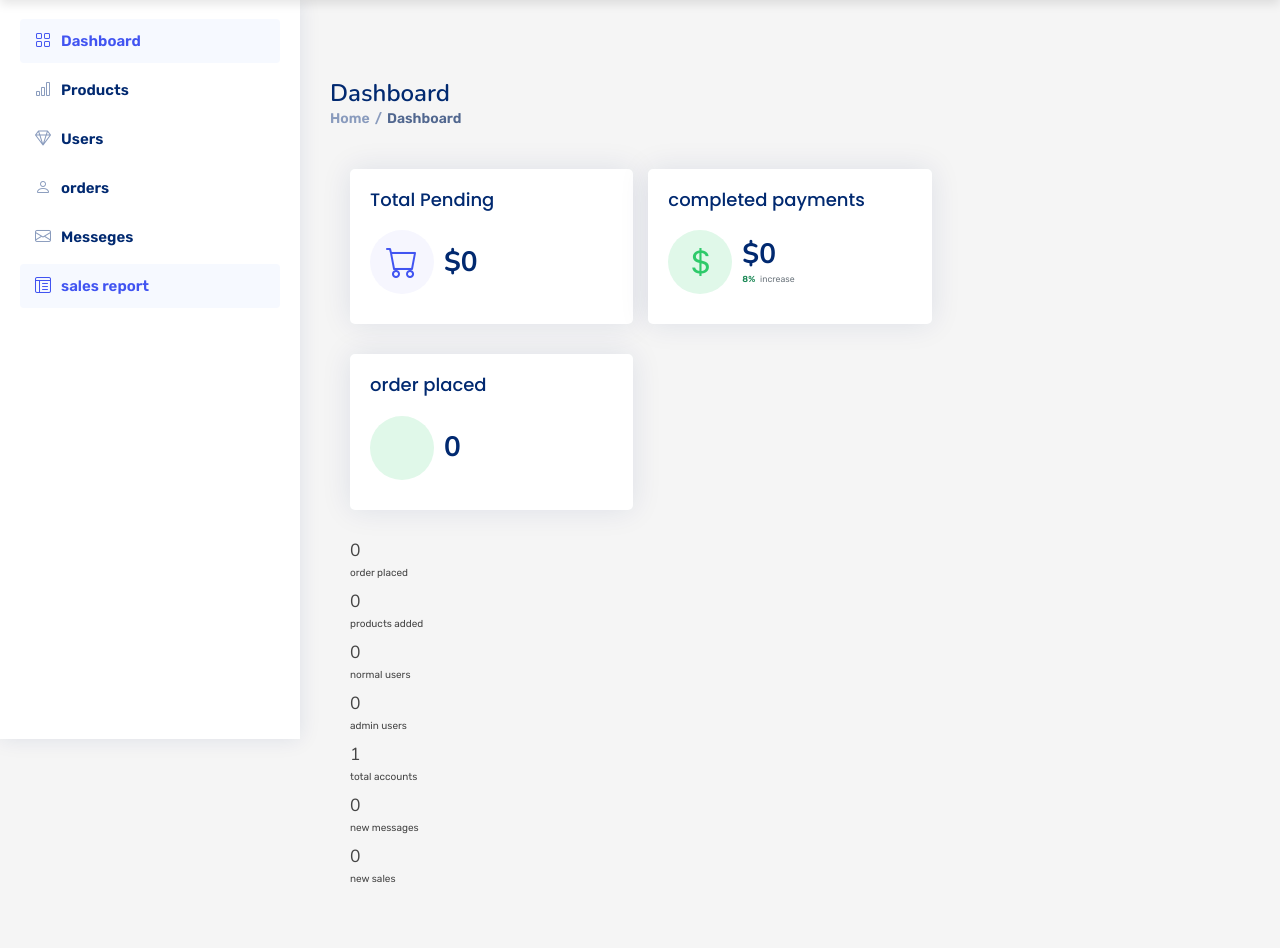
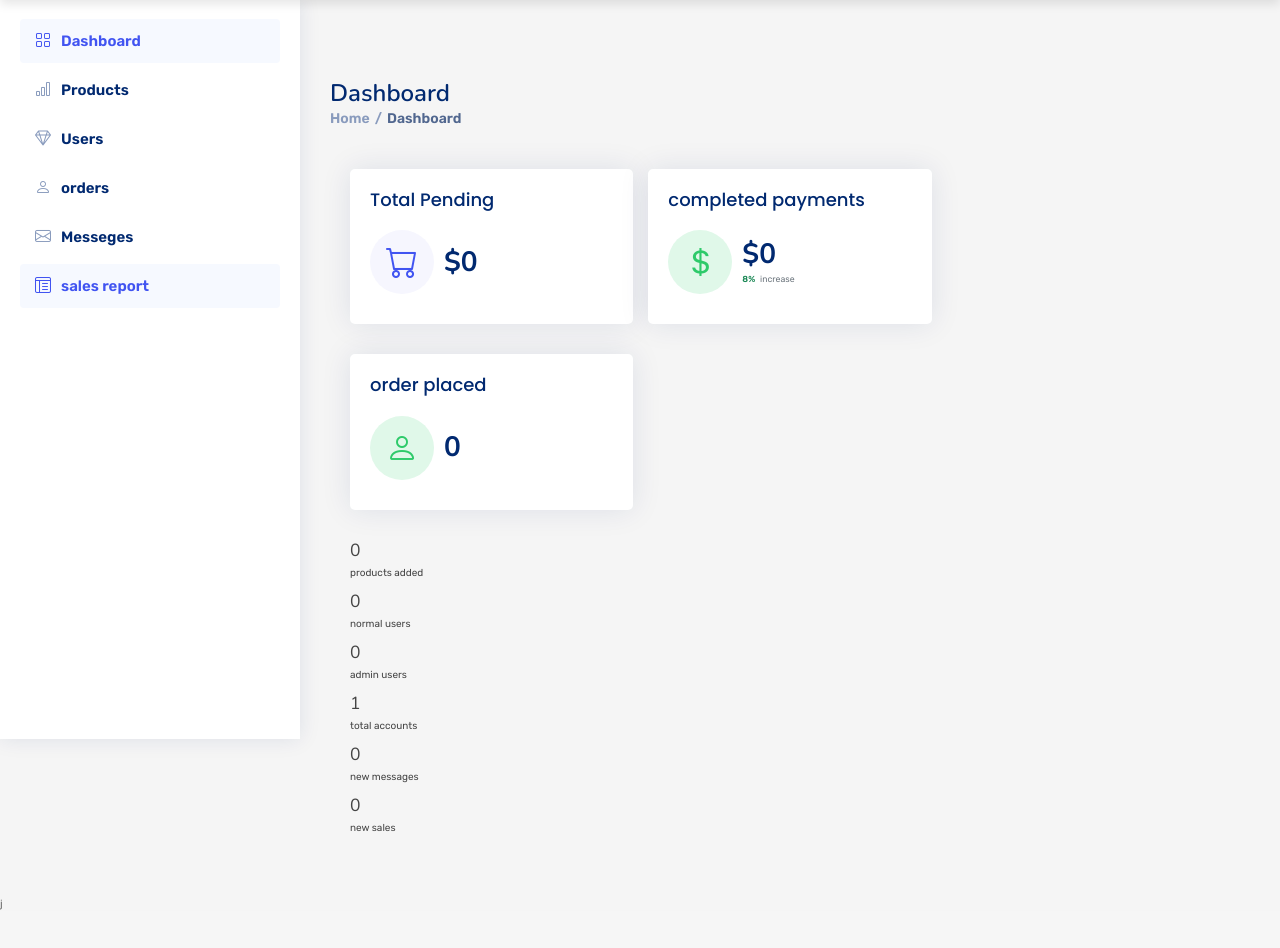
Before and after one commit to haamid10/E-bookstore, a PHP site: page /admin_page.php in a window 1280 px wide. Shown: the part 61-1009 px from the top of the page. After the commit the page ends 971 px from the top, so only its background shows below. Run offline with PHP 8.4, Linux system fonts and the light colour scheme; the visitor is signed in with stand-in values (Sample User, id 1); data that the repository does not hold is empty.

Commit message:
dashboard2

```diff
--- a/admin_page.php
+++ b/admin_page.php
@@ -139,7 +139,7 @@
         <!-- Revenue Card -->
 
 
-     <div class="col-xxl-4 col-md-6">
+   <div class="col-xxl-4 col-md-6">
               <div class="card info-card revenue-card">
 
          <?php
@@ -151,7 +151,7 @@
 
                   <div class="d-flex align-items-center">
                     <div class="card-icon rounded-circle d-flex align-items-center justify-content-center">
-                      <i class="bi bi-bi-user"></i>
+                      <i class="bi bi-person"></i>
                     </div>
                     <div class="ps-3">
                       <h6><?php echo $number_of_orders; ?></h6>
@@ -162,10 +162,10 @@
                 </div>
 
               </div>
-         <h3><?php echo $number_of_orders; ?></h3>
-         <p>order placed</p>
-      </div>
-          </div>
+   </div>
+
+              <!-- orders card -->
+
 
 
 
```
